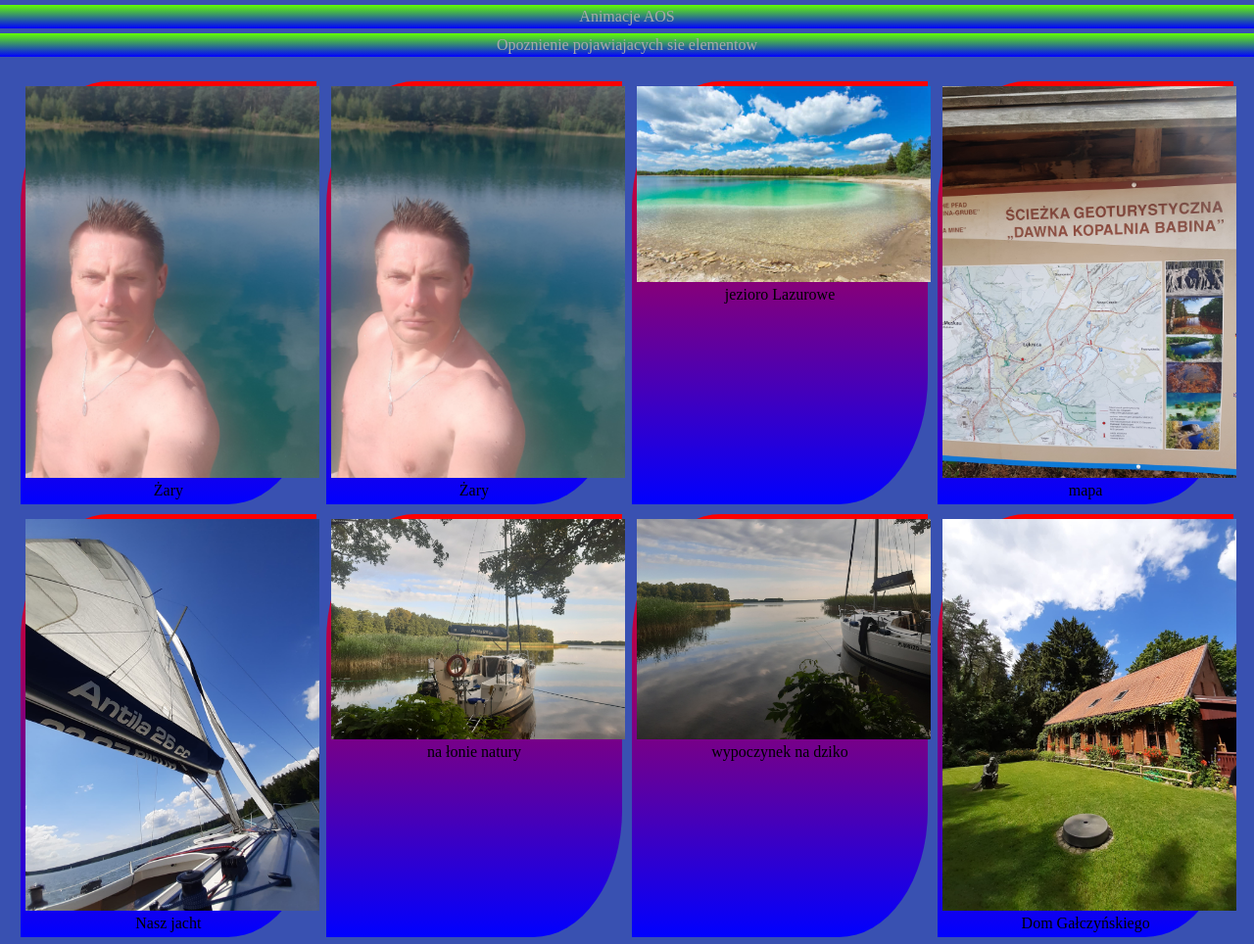
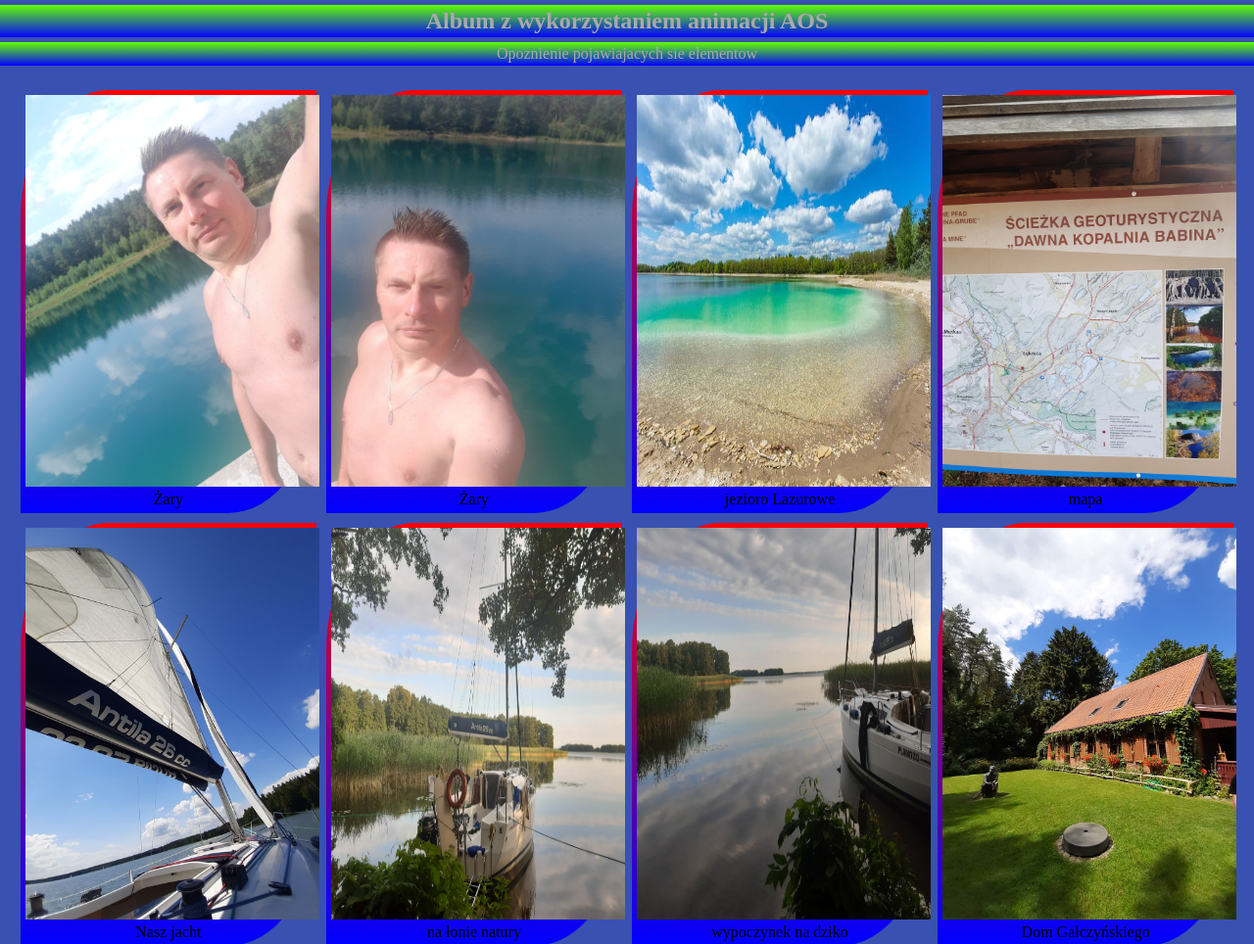
Before and after one commit to SebastianAdamoszek/AOS, a plain HTML site: page index.html in a window 1280 px wide. Shown: the top 964 px of the page at 98% size. Drawn offline with nearby package versions, Linux system fonts and the light colour scheme.

Commit message:
dodanie h2

```diff
--- a/index.html
+++ b/index.html
@@ -3,7 +3,7 @@
   <head>
     <meta charset="UTF-8" />
     <meta name="viewport" content="width=device-width, initial-scale=1.0" />
-    <title>AOS</title>
+    <title>Album</title>
     <link rel="stylesheet" href="./style/style.css" />
     <link
       rel="stylesheet"
@@ -13,7 +13,7 @@
   <body>
     <header>
       <ul class="header">
-        <li><p class="header-text">Animacje AOS</p></li>
+        <li><h2 class="header-title-text">Album z wykorzystaniem animacji AOS</h2></li>
         <li>
           <p class="header-text">Opoznienie pojawiajacych sie elementow</p>
         </li>
@@ -23,7 +23,7 @@
     <main>
       <ul class="mobile-first">
         <li class="section" data-aos="fade-up">
-          <img src="./image/seba2.jpg" alt="seba" loading="lazy" />
+          <img src="./image/seba.jpg" alt="seba" loading="lazy" />
           <p>Żary</p>
         </li>
         <li class="section" data-aos="fade-up">
@@ -136,7 +136,7 @@
           <p>Wilkasy port</p>
         </li>
         <li class="section" data-aos="fade-up">
-          <img src="./image/landscape.jpg alt="mazury" loading="lazy" />
+          <img src="./image/landscape.jpg" alt="mazury" loading="lazy" />
           <p>krajobraz</p>
         </li>
         <li class="section" data-aos="fade-up">
@@ -144,7 +144,7 @@
           <p>Ptaszek</p>
         </li>
         <li class="section" data-aos="fade-up">
-          <img src="./image/rchids.jpg" alt="mazury" loading="lazy" />
+          <img src="./image/rchids.jpg" alt="kwiaty" loading="lazy" />
           <p>kwiaty</p>
         </li>
       </ul>
--- a/style/style.css
+++ b/style/style.css
@@ -18,6 +18,15 @@ body {
 }
 header {
   width: 100%;
+}
+.header-title-text {
+  color: darkgray;
+  margin: 5px 0;
+  padding: 3px;
+  background: linear-gradient(rgb(98, 255, 0), blue);
+
+  /* opacity: 0;
+  animation: fadeIn 2s ease-in-out 1s forwards;  */
 }
 .header-text {
   color: darkgray;
@@ -84,7 +93,7 @@ header {
 }
 img {
   width: 300px;
-  height: auto;
+  height: 400px;
   transition: transform 0.5s ease;
 }
 img:hover {
```
